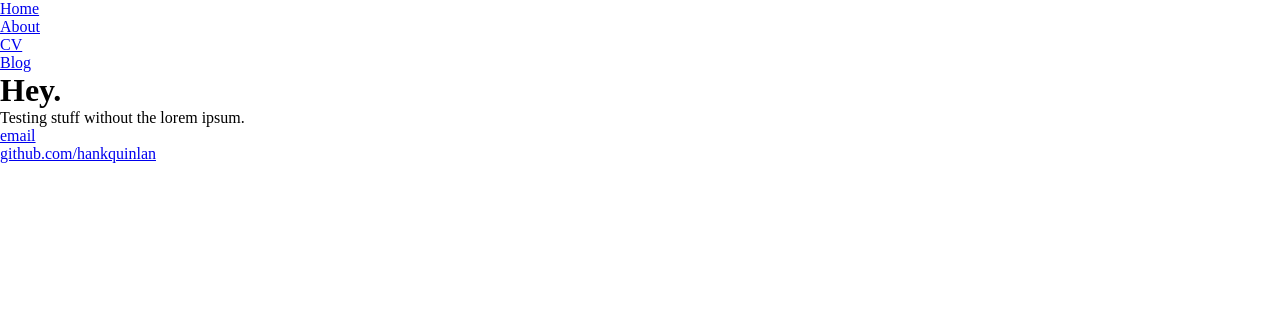
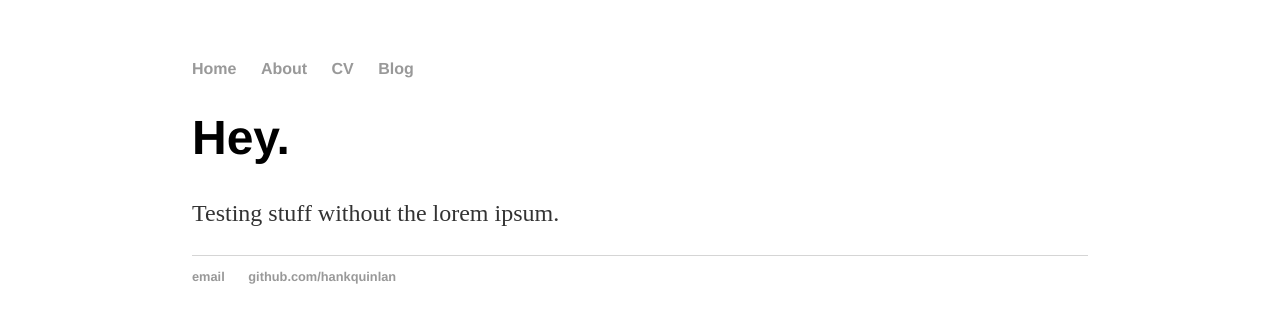
Before and after one commit to TiffCLin/tiffclin.github.io, a Jekyll site: the page built from index.html, in a window 1280 px wide. Shown: the top 323 px of the page. Built offline with Jekyll 4.4.1, drawn with Linux system fonts in a browser that asks for light colours.

Commit message:
Update main.css

```diff
--- a/css/main.css
+++ b/css/main.css
@@ -1,5 +1,43 @@
-*
-{
-  margin: 0;
-  padding: 0;
+body {
+    margin: 60px auto;
+    width: 70%;
 }
+nav ul, footer ul {
+    font-family:'Helvetica', 'Arial', 'Sans-Serif';
+    padding: 0px;
+    list-style: none;
+    font-weight: bold;
+}
+nav ul li, footer ul li {
+    display: inline;
+    margin-right: 20px;
+}
+a {
+    text-decoration: none;
+    color: #999;
+}
+a:hover {
+    text-decoration: underline;
+}
+h1 {
+    font-size: 3em;
+    font-family:'Helvetica', 'Arial', 'Sans-Serif';
+}
+p {
+    font-size: 1.5em;
+    line-height: 1.4em;
+    color: #333;
+}
+footer {
+    border-top: 1px solid #d5d5d5;
+    font-size: .8em;
+}
+
+ul.posts {
+    margin: 20px auto 40px;
+    font-size: 1.5em;
+}
+
+ul.posts li {
+    list-style: none;
+}
```
